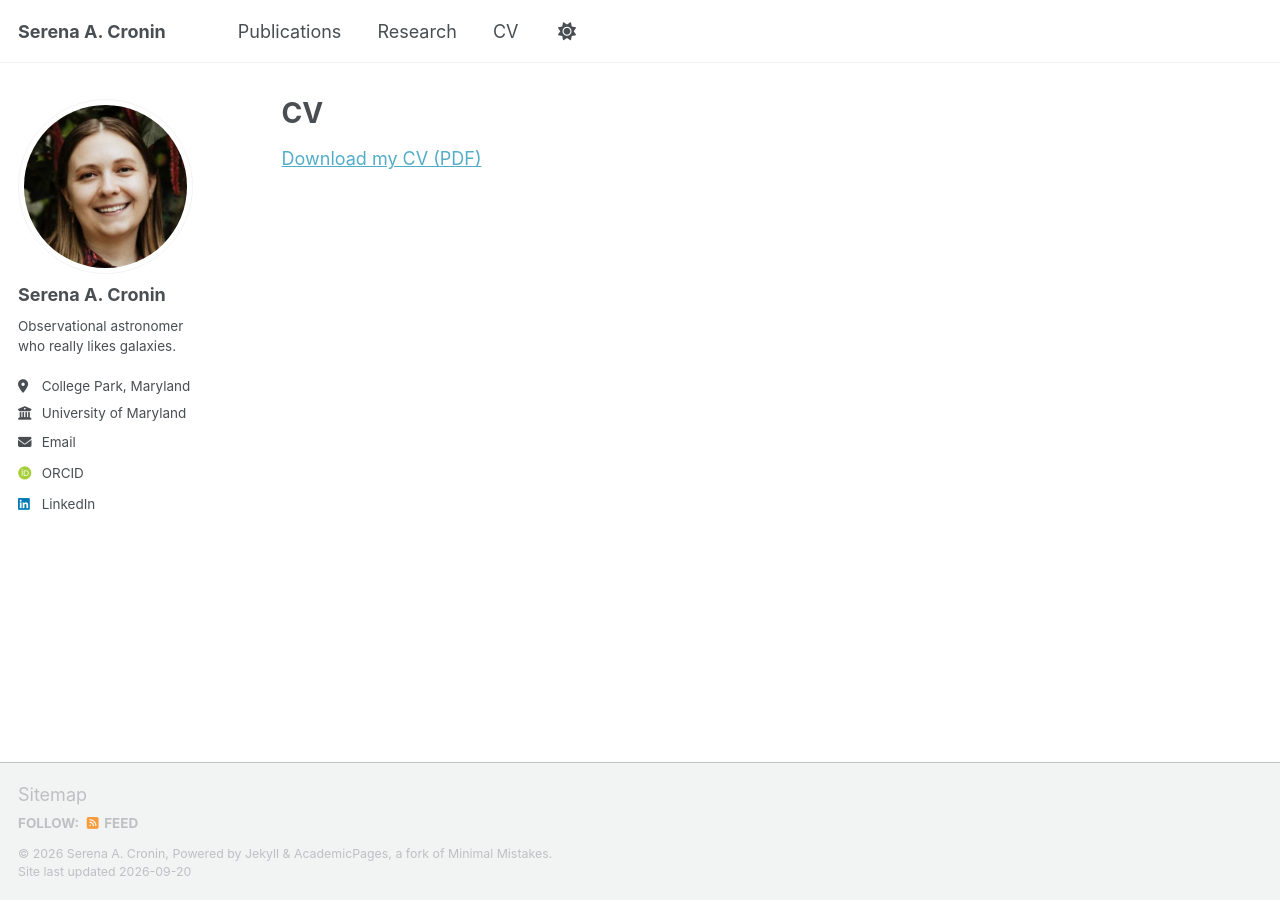
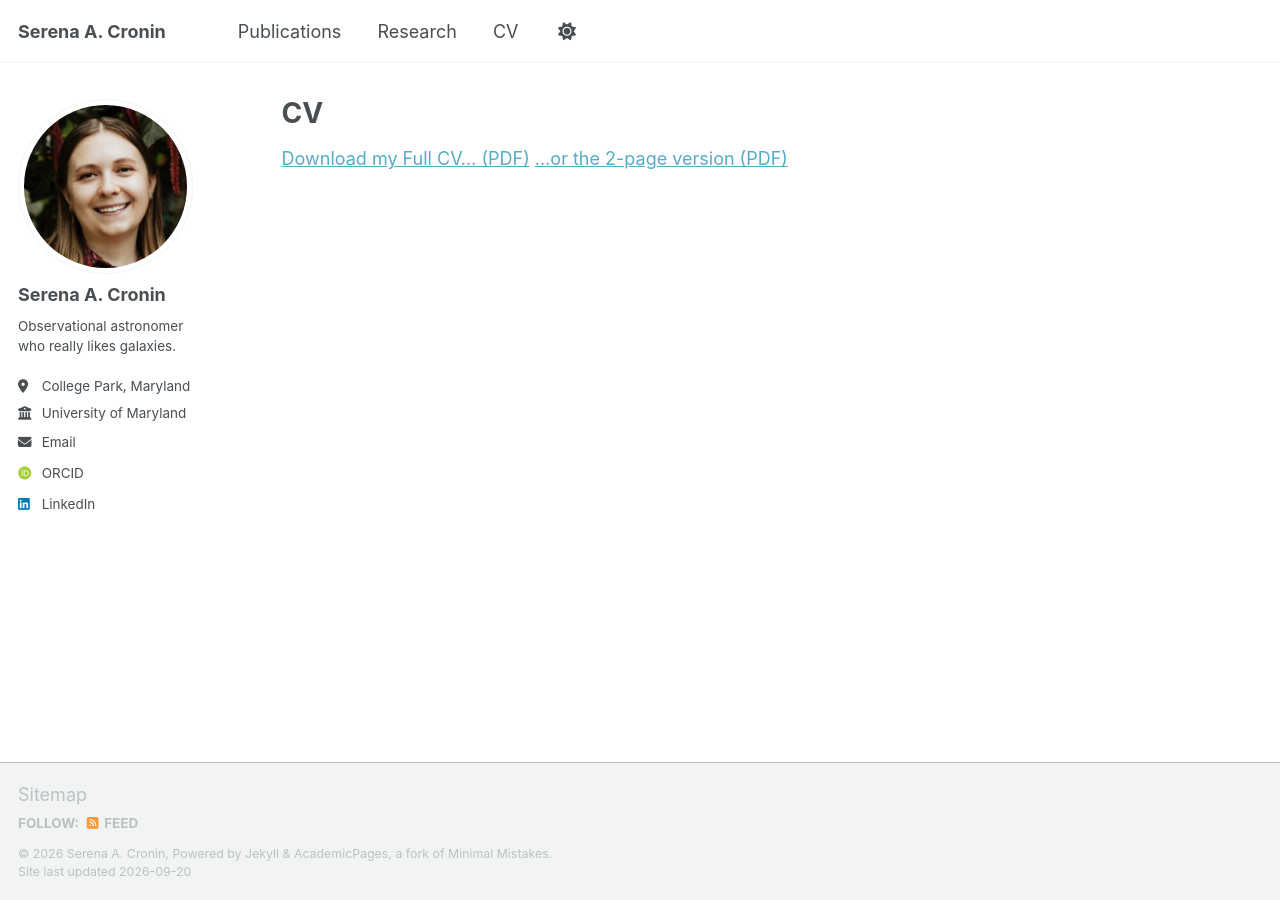
Before and after one commit to serenacronin/serenacronin.github.io, a Jekyll site: the page built from _pages/cv.md, in a window 1280 px wide. Built offline with Jekyll 4.4.1, drawn with Linux system fonts in a browser that asks for light colours; some web fonts are replaced; a script that is not in the unit is left out.

Commit message:
Update CV links in cv.md
Added links to both the full CV and the 2-page version in markdown.

```diff
--- a/_pages/cv.md
+++ b/_pages/cv.md
@@ -9,4 +9,5 @@ redirect_from:
 
 {% include base_path %}
 
-<a href="{{ base_path }}/files/SCronin_CV.pdf" target="_blank">Download my CV (PDF)</a>
+<a href="{{ base_path }}/files/SCronin_CV_full.pdf" target="_blank">Download my Full CV... (PDF)</a>
+<a href="{{ base_path }}/files/SCronin_CV.pdf" target="_blank">...or the 2-page version (PDF)</a>
```
